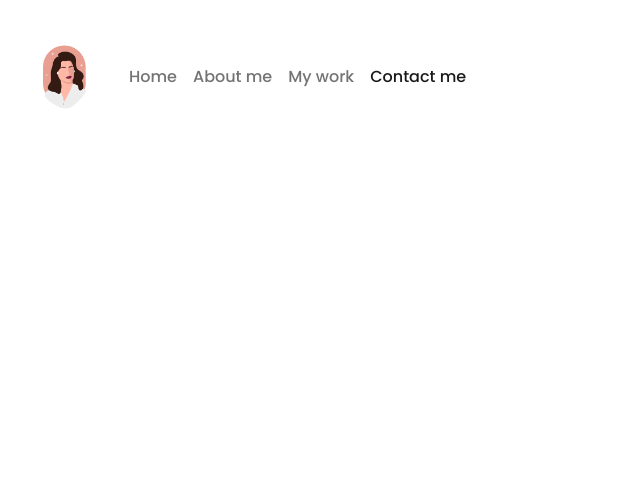
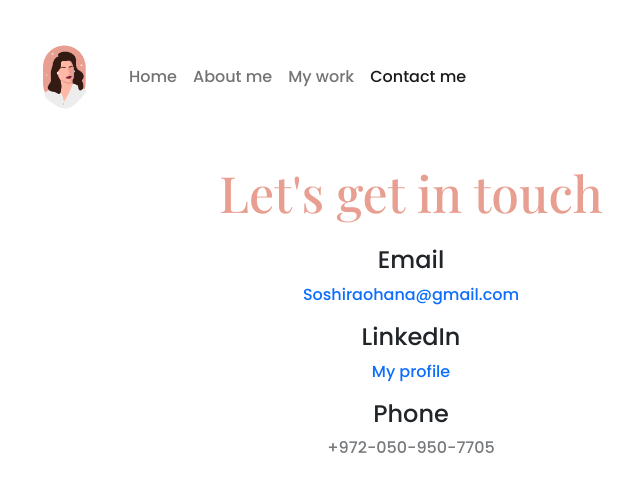
Before and after one commit to ShiraOhana/portfolio-website, a plain HTML site: page contact.html in a window 1280 px wide. Shown: the whole page, without its empty margins (229-869 px from the left). Drawn offline with nearby package versions, Linux system fonts and the light colour scheme.

Commit message:
Added contact section

```diff
--- a/contact.html
+++ b/contact.html
@@ -72,5 +72,16 @@
         </div>
       </div>
     </nav>
+    <h1 class="mt-4" id="contact-email">Let's get in touch</h1>
+    <h4>Email</h4>
+    <p>
+      <a href="mailto:Soshiraohana@gmail.com">Soshiraohana@gmail.com</a>
+    </p>
+    <h4>LinkedIn</h4>
+    <p>
+      <a href="https://www.linkedin.com/in/shira-ohana/">My profile</a>
+    </p>
+    <h4>Phone</h4>
+    <p>+972-050-950-7705</p>
   </body>
 </html>
```
